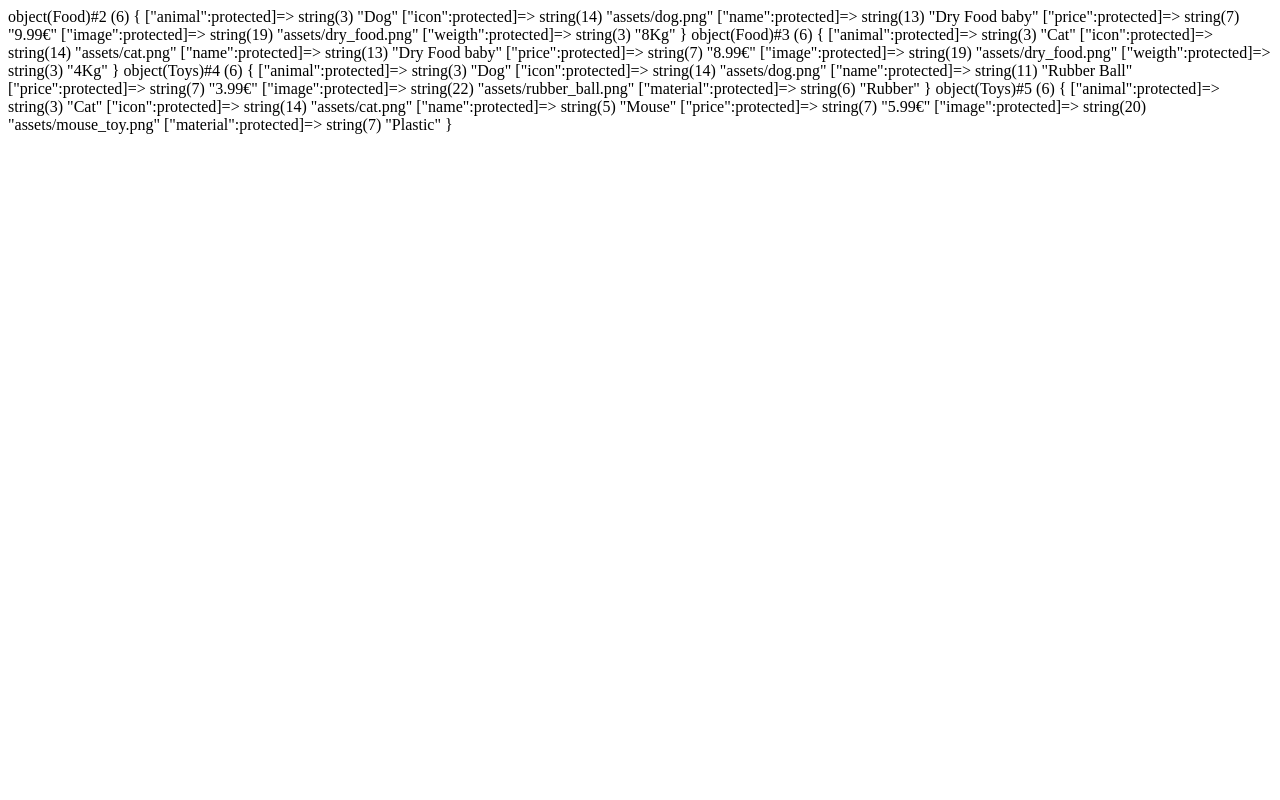
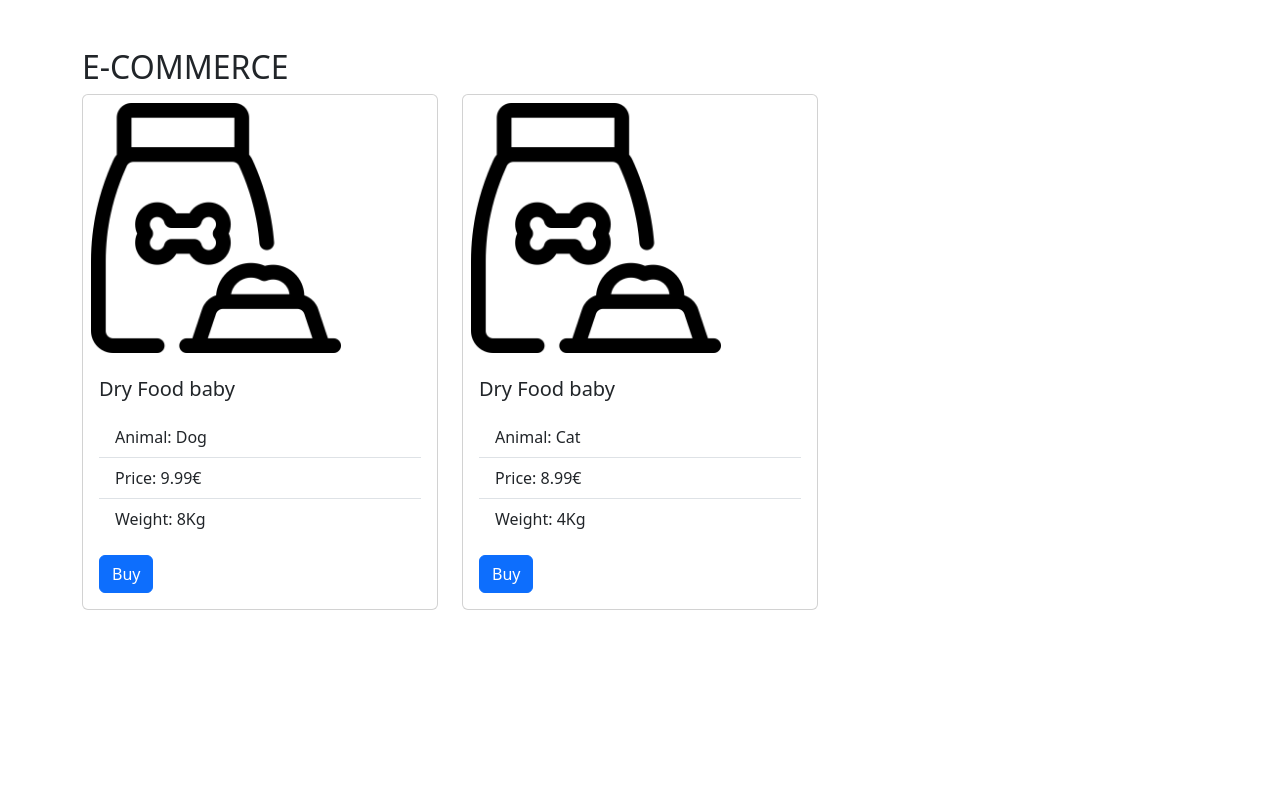
Before and after one commit to DanieleCascio-dev/php-oop-2, a PHP site: page / in a window 1280 px wide. Run offline with PHP 8.4, Linux system fonts and the light colour scheme.

Commit message:
add: layout with bootstrap (wip)

```diff
--- a/Models/Category.php
+++ b/Models/Category.php
@@ -21,4 +21,8 @@ class Category
   public function get_animal(){
     return $this->animal;
   }
+
+  public function get_icon(){
+    return $this->icon;
+  }
 }
--- a/Models/Food.php
+++ b/Models/Food.php
@@ -7,12 +7,12 @@ class Food extends Product {
 
   public function setWeight($_weight){
     if($_weight < 100 && $_weight > 0 ){
-      $this->weigth = $_weight . "Kg";
+      $this->weigth = $_weight;
 
     }
   }
 
   public function getWeight(){
-    return $this->weigth;
+    return $this->weigth . "Kg";
   }
 }
--- a/Models/Product.php
+++ b/Models/Product.php
@@ -1,18 +1,30 @@
 <?php
 require_once __DIR__ . "/Category.php";
 
-class Product extends Category
+class Product
 {
   protected $name;
   protected $price;
   protected $image;
-  /* protected $category; */
+  protected $category;
+
+    /* CATEGORY */
+    public function setCategory($_category)
+    {
+      $this->category = $_category;
+    }
+
+    public function getCategory()
+    {
+      return $this->category;
+    }
 
   /* NAME */
   public function setName($_name)
   {
     $this->name = $_name;
   }
+
   public function getName()
   {
     return $this->name;
@@ -22,12 +34,12 @@ class Product extends Category
   public function setPrice($_price)
   {
     if($_price > 0 ){
-      $this->price = $_price . "€";
+      $this->price = $_price;
     }
   }
 
   public function getPrice(){
-    return $this->price;
+    return $this->price . "€";
   }
   /* IMAGE */
   public function setImage($_image){
--- a/database/db.php
+++ b/database/db.php
@@ -1,41 +1,55 @@
 <?php
 
+require_once __DIR__ . "/../Models/Category.php";
 require_once __DIR__ . "/../Models/Product.php";
 require_once __DIR__ . "/../Models/Food.php";
 require_once __DIR__ . "/../Models/Toys.php";
+require_once __DIR__ . "/../Models/Kennel.php";
 
+$category1 = new Category('Dog', 'assets/dog.png');
+$category2 = new Category('Cat', 'assets/cat.png');
 
-$dry_food = new Food("Dog","assets/dog.png");
+$dry_food = new Food();
+$dry_food->setCategory($category1);
 $dry_food->setName("Dry Food baby");
 $dry_food->setPrice(9.99);
-/* $dry_food->setCategory("dog"); */
 $dry_food->setImage("assets/dry_food.png");
 $dry_food->setWeight(8);
 
-var_dump($dry_food);
+/* var_dump($dry_food->getCategory()->get_animal()); */
 
-$dry_food2 = new Food("Cat","assets/cat.png");
+$dry_food2 = new Food();
+$dry_food2->setCategory($category2);
 $dry_food2->setName("Dry Food baby");
 $dry_food2->setPrice(8.99);
-/* $dry_food2->setCategory("cat"); */
 $dry_food2->setImage("assets/dry_food.png");
 $dry_food2->setWeight(4);
 
-var_dump($dry_food2);
+/* var_dump($dry_food2); */
 
-$toy1 = new Toys("Dog","assets/dog.png");
+$toy1 = new Toys();
+$toy1->setCategory($category1);
 $toy1->setName("Rubber Ball");
 $toy1->setPrice(3.99);
-/* $toy1->setCategory("Dog"); */
 $toy1->setImage("assets/rubber_ball.png");
 $toy1->setMaterial("Rubber");
 
-var_dump($toy1);
+/* var_dump($toy1); */
 
-$toy2 = new Toys("Cat","assets/cat.png");
+$toy2 = new Toys();
+$toy2->setCategory($category2);
 $toy2->setName("Mouse");
 $toy2->setPrice(5.99);
 $toy2->setImage("assets/mouse_toy.png");
 $toy2->setMaterial("Plastic");
 
-var_dump($toy2);
+/* var_dump($toy2); */
+
+$kennel = new Kennel();
+$kennel->setCategory($category1);
+$kennel->setName("Explore land");
+$kennel->setPrice(34.99);
+$kennel->setImage("assets/kennel.png");
+$kennel->setSize("Medium");
+
+/* var_dump($kennel); */
--- a/index.php
+++ b/index.php
@@ -1,3 +1,55 @@
 <?php
 
 require_once __DIR__ . "/database/db.php";
+ require_once __DIR__ . "/partials/head.php"
+
+?>
+
+
+<body>
+  <div class="container mt-5">
+  <h2>E-COMMERCE</h2>
+  <!-- CARD -->
+  <div class="row d-flex">
+
+  <div class="col-4">
+  <div class="card">
+  <img src="<?php echo $dry_food->getImage() ?>" class="card-img-top w-75 p-2" alt="">
+  <div class="card-body">
+    <h5 class="card-title"><?php echo $dry_food->getName() ?></h5>
+    <p class="card-text">
+      <ul class="list-group list-group-flush">
+        <li class="list-group-item">Animal: <?php echo $dry_food->getCategory()->get_animal() ?></li>
+        <li class="list-group-item">Price: <?php echo $dry_food->getPrice() ?></li>
+        <li class="list-group-item">Weight: <?php echo $dry_food->getWeight() ?></li>
+
+      </ul>
+    </p>
+    <a href="#" class="btn btn-primary">Buy</a>
+  </div>
+</div>
+</div>
+
+  <div class="col-4">
+  <div class="card">
+  <img src="<?php echo $dry_food2->getImage() ?>" class="card-img-top w-75 p-2" alt="">
+  <div class="card-body">
+    <h5 class="card-title"><?php echo $dry_food2->getName() ?></h5>
+    <p class="card-text">
+      <ul class="list-group list-group-flush">
+        <li class="list-group-item">Animal: <?php echo $dry_food2->getCategory()->get_animal() ?></li>
+        <li class="list-group-item">Price: <?php echo $dry_food2->getPrice() ?></li>
+        <li class="list-group-item">Weight: <?php echo $dry_food2->getWeight() ?></li>
+
+      </ul>
+    </p>
+    <a href="#" class="btn btn-primary">Buy</a>
+  </div>
+</div>
+</div>
+
+</div>
+
+</div>
+
+</body>
--- /dev/null
+++ b/partials/head.php
@@ -0,0 +1,9 @@
+<!DOCTYPE html>
+<html lang="en">
+<head>
+  <meta charset="UTF-8">
+  <meta name="viewport" content="width=device-width, initial-scale=1.0">
+  <link rel="stylesheet" href="	https://cdn.jsdelivr.net/npm/bootstrap@5.3.2/dist/css/bootstrap.min.css">
+  <title>Document</title>
+</head>
+</html>
```
Also changed, not shown: assets/kennel.png (added).
